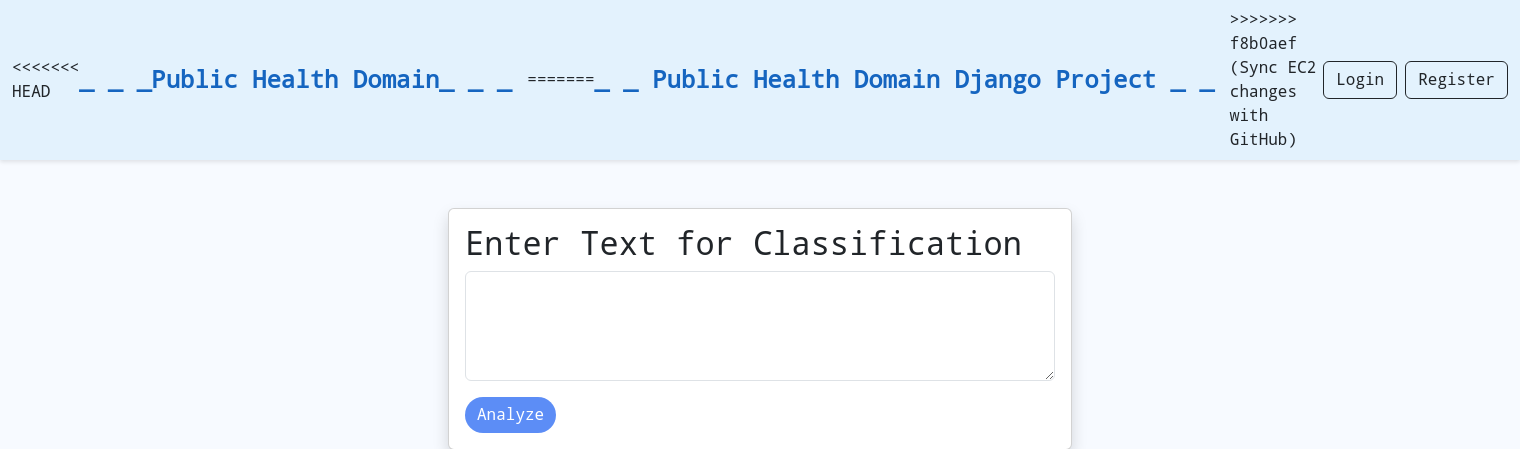
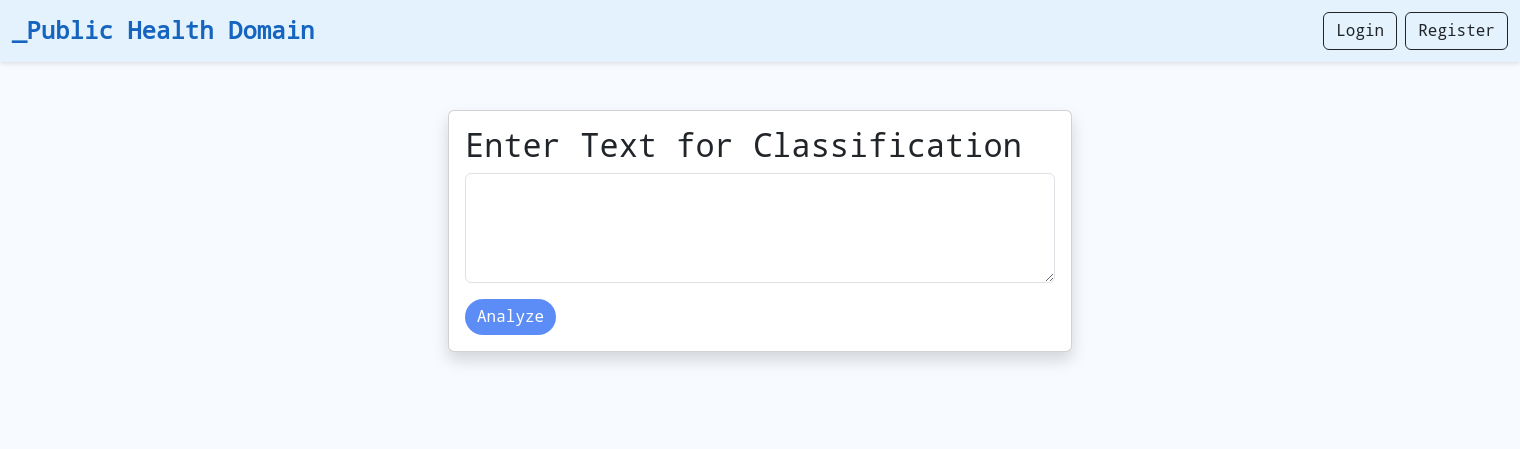
Before and after one commit to mansimshahapurkar/PublicHealthDomain, a Django app: page /classify/ in a window 1520 px wide. Shown: the top 449 px of the page. Run offline with Django 5.2, Linux system fonts and the light colour scheme.

Commit message:
Update base.html

```diff
--- a/templates/base.html
+++ b/templates/base.html
@@ -81,12 +81,7 @@
     <!-- Navbar -->
     <nav class="navbar navbar-expand-lg navbar-dark bg-blue">
         <div class="container-fluid">
-            <!-- Logo and Brand Name -->
-<<<<<<< HEAD
-            <a class="navbar-brand" href="/">_ _ _Public Health Domain_ _ _ </a>
-=======
-            <a class="navbar-brand" href="/">_ _ Public Health Domain Django Project _ _ </a>
->>>>>>> f8b0aef (Sync EC2 changes with GitHub)
+           <a class="navbar-brand" href="/">_Public Health Domain </a>
 
             <!-- Toggler -->
             <button class="navbar-toggler" type="button" data-bs-toggle="collapse" data-bs-target="#navbarNav"
```
